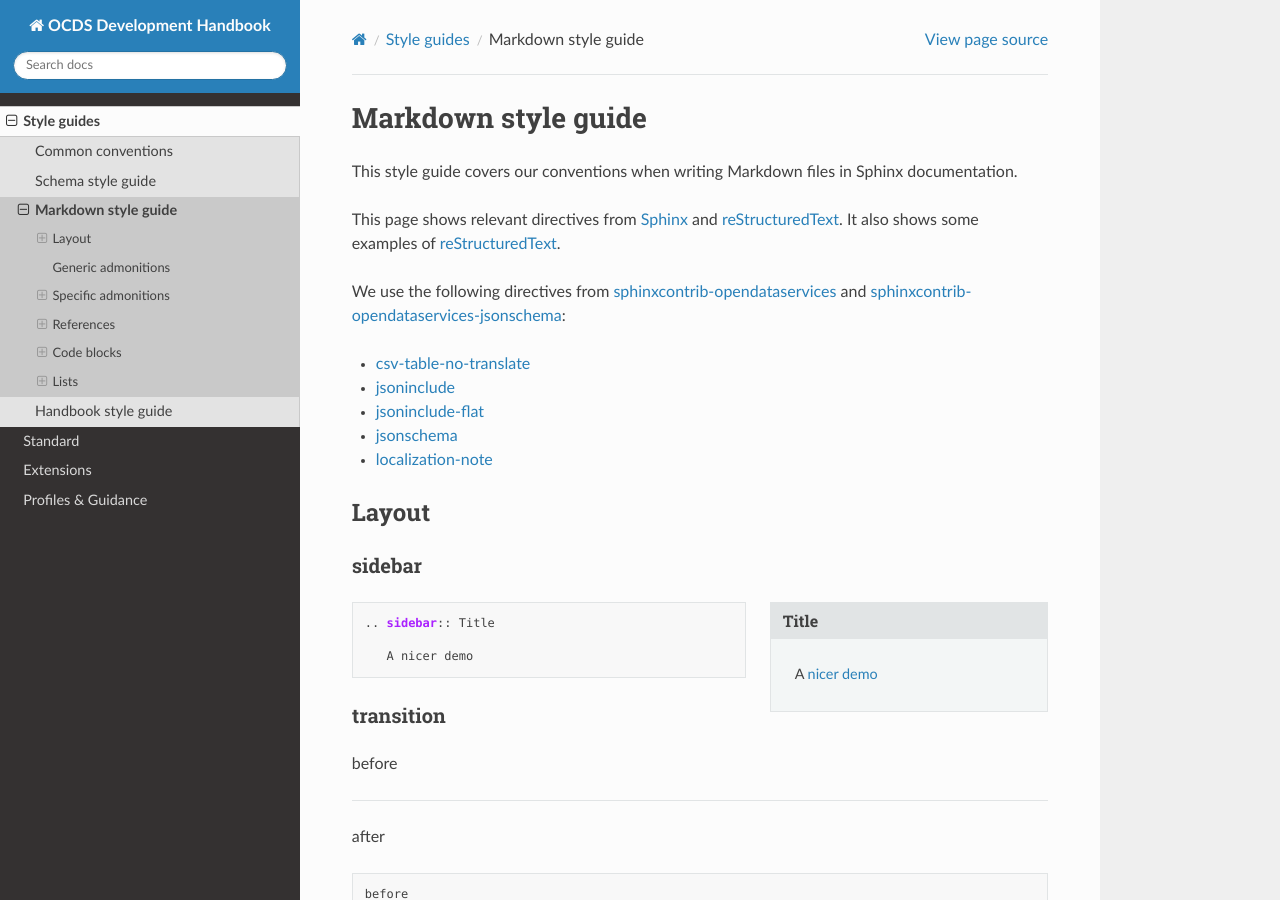
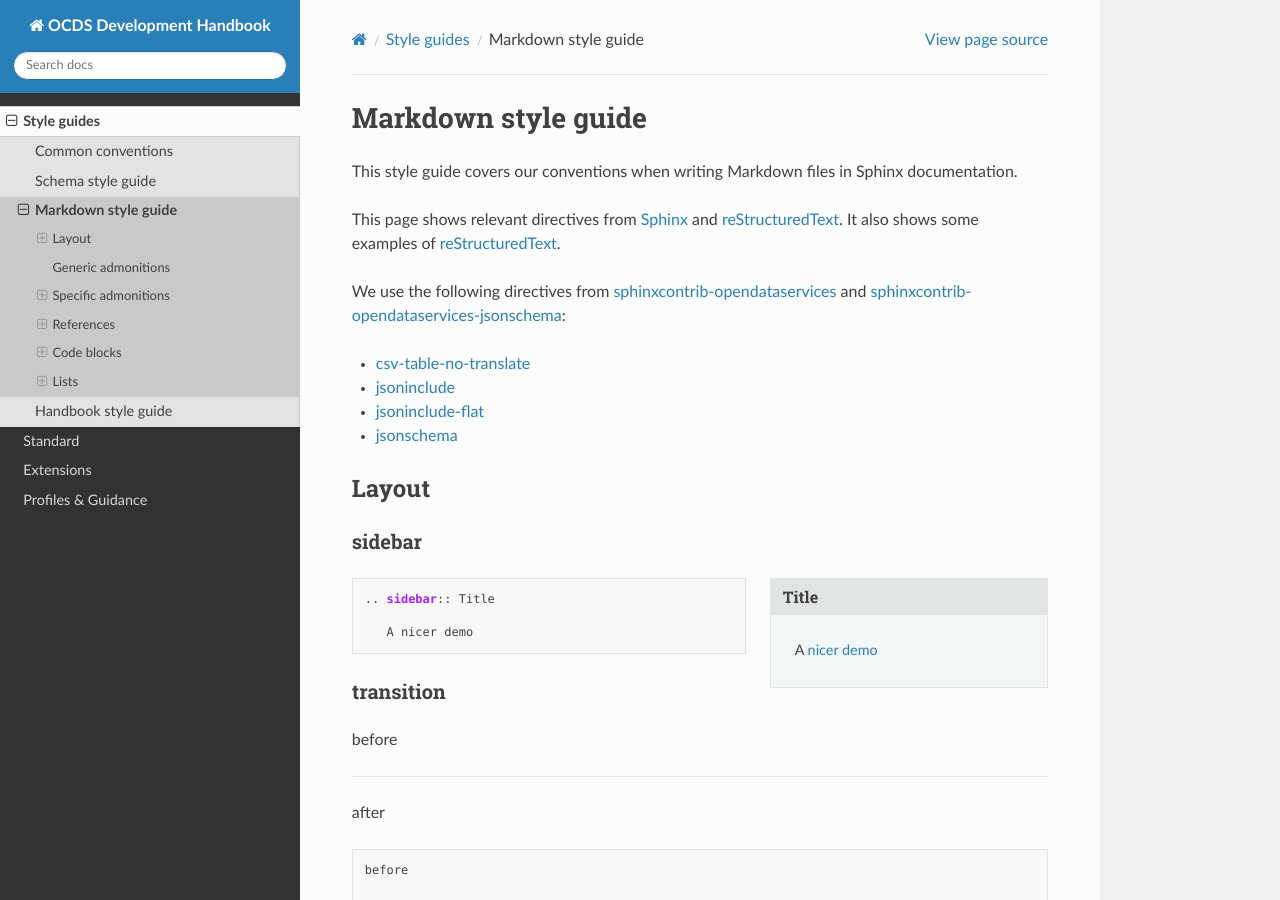
Before and after one commit to open-contracting/standard-development-handbook, a Sphinx documentation site: the page built from docs/meta/markdown_style_guide.rst, in a window 1280 px wide and 900 px high. Built offline with Sphinx 7.4.7 and the Read the Docs theme 2.0.0, drawn with Linux system fonts in a browser that asks for light colours.

Commit message:
meta/markdown_style_guide: localization-note is not needed (use built-in ifconfig instead)

```diff
--- a/docs/meta/markdown_style_guide.rst
+++ b/docs/meta/markdown_style_guide.rst
@@ -11,7 +11,6 @@ We use the following directives from `sphinxcontrib-opendataservices <https://sp
 -  `jsoninclude <https://sphinxcontrib-opendataservices.readthedocs.io/en/latest/jsoninclude/#directive-jsoninclude>`__
 -  `jsoninclude-flat <https://sphinxcontrib-opendataservices.readthedocs.io/en/latest/jsoninclude/#directive-jsoninclude-flat>`__
 -  `jsonschema <https://sphinxcontrib-opendataservices-jsonschema.readthedocs.io/en/latest/use.html>`__
--  `localization-note <https://sphinxcontrib-opendataservices.readthedocs.io/en/latest/misc/#directive-localization-note>`__
 
 Layout
 ------
```
